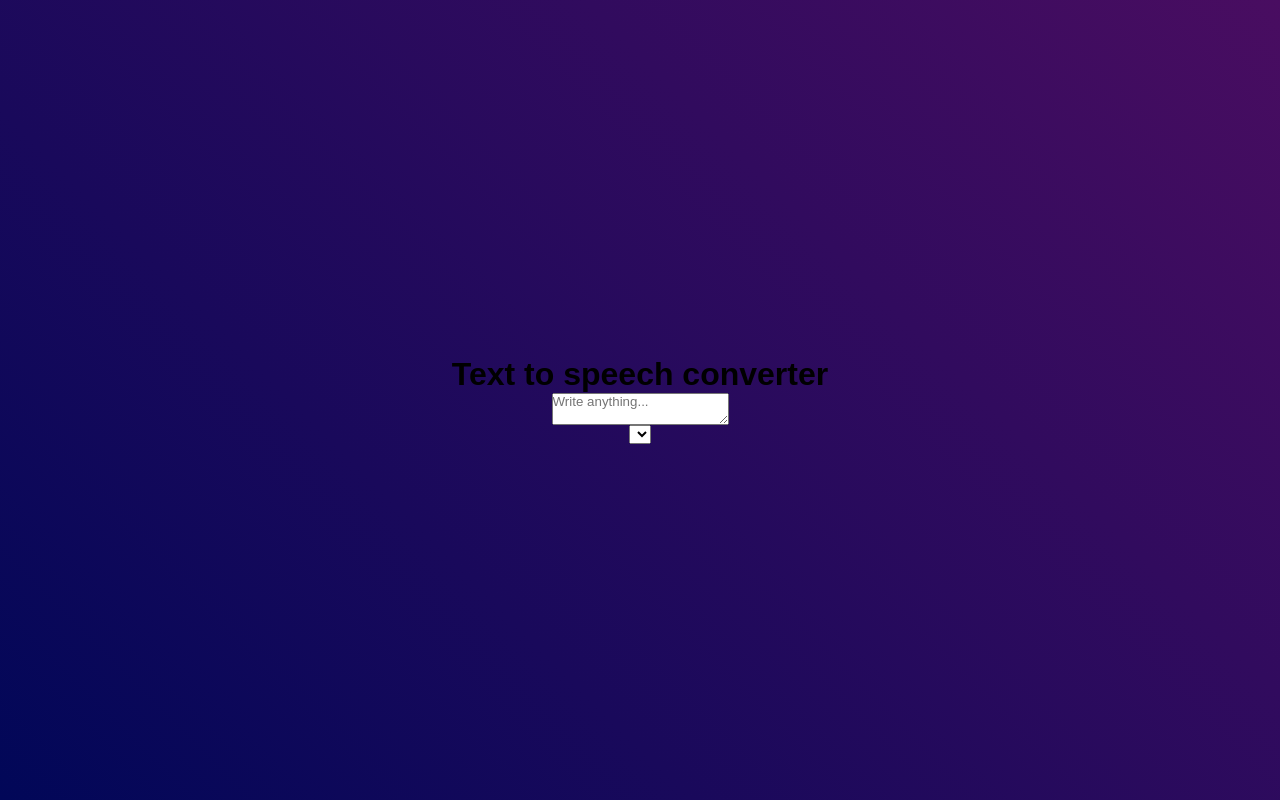
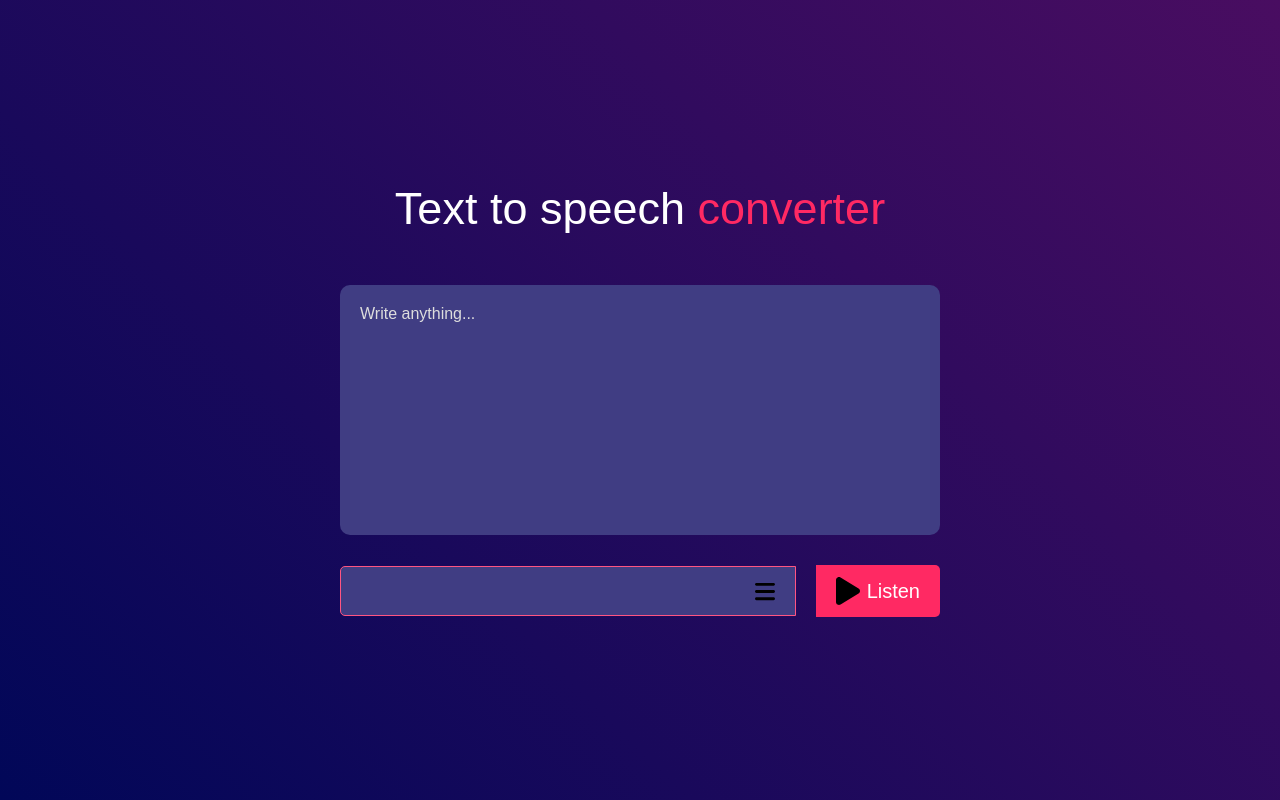
Before and after one commit to Chinweike99/JavaScript_Projects, a plain HTML site: page text_converter/index.html in a window 1280 px wide. Drawn offline with Linux system fonts and the light colour scheme.

Commit message:
text to speech

```diff
--- a/text_converter/index.html
+++ b/text_converter/index.html
@@ -9,12 +9,13 @@
 
     <body>
         <div class="hero">
-            <h1>Text to speech converter</h1>
+            <h1>Text to speech <span>converter</span></h1>
             <textarea placeholder="Write anything..."></textarea>
             <div class="row">
                 <select></select>
+                <button><img src="icons/play-solid.svg" alt="">Listen</button>
             </div>
         </div>
-
+       <script src="script.js"></script>
     </body>
 </html>
--- /dev/null
+++ b/text_converter/script.js
@@ -0,0 +1,22 @@
+let speech = new SpeechSynthesisUtterance();
+
+let voices = [];
+
+let voiceSelect = document.querySelector("select");
+
+window.speechSynthesis.onvoiceschanged = () =>{
+    voices = window.speechSynthesis.getVoices();
+    speech.voice = voices[0];
+
+    voices.forEach((voice, i) => (voiceSelect.options[i] = new Option(voice.name, i)));
+
+};
+
+voiceSelect.addEventListener("change", () =>{
+    speech.voice = voices[voiceSelect.value];
+});
+
+document.querySelector("button").addEventListener("click", ()=>{
+    speech.text = document.querySelector("textarea").value;
+    window.speechSynthesis.speak(speech);
+})
--- a/text_converter/style.css
+++ b/text_converter/style.css
@@ -13,3 +13,71 @@
     justify-content: center;
     flex-direction: column;
 }
+.hero h1{
+    color: #fff;
+    font-size: 45px;
+    font-weight: 500;
+    margin-top: -50;
+    margin-bottom: 50px;
+}
+.hero h1 span{
+    color: #ff2963;
+}
+textarea{
+    width: 600px;
+    height: 250px;
+    background: #403d83;
+    color: #fff;
+    font-size: 15px;
+    border: 0;
+    outline: 0;
+    padding: 20px;
+    border-radius: 10px;
+    resize: none;
+    margin-bottom: 30px;
+}
+textarea::placeholder{
+    color: #ddd;
+    font-size: 16px;
+}
+.row{
+    width: 600px;
+    display: flex;
+    align-items: center;
+    gap: 20px;
+}
+.row select{
+    flex: 1;
+    color: #fff;
+    background: #403d83;
+    height: 50px;
+    padding: 0 20px;
+    outline: 0;
+    border: 1px solid #ff5582;
+    border-top-left-radius: 5px;
+    border-bottom-left-radius: 5px;
+    appearance: none;
+    background-image: url(icons/bars-solid.svg);
+    background-repeat: no-repeat;
+    background-size: 20px;
+    background-position: calc(100% - 20px);
+}
+
+button{
+    background: #ff2963;
+    color: #fff;
+    font-size: 20px;
+    padding: 10px 20px;
+    border: 0;
+    outline: 0;
+    border-top-right-radius: 5px;
+    border-bottom-right-radius: 5px;
+    cursor: pointer;
+    display: flex;
+    align-items: center;
+    text-align: center;
+    gap: 7px;
+}
+button img{
+    width: 24px;
+}
```
Also changed, not shown: text_converter/icons/bars-solid.svg (added), text_converter/icons/caret-down-solid.svg (added), text_converter/icons/play-solid.svg (added), text_converter/icons/play.svg (added), 1 other file.
